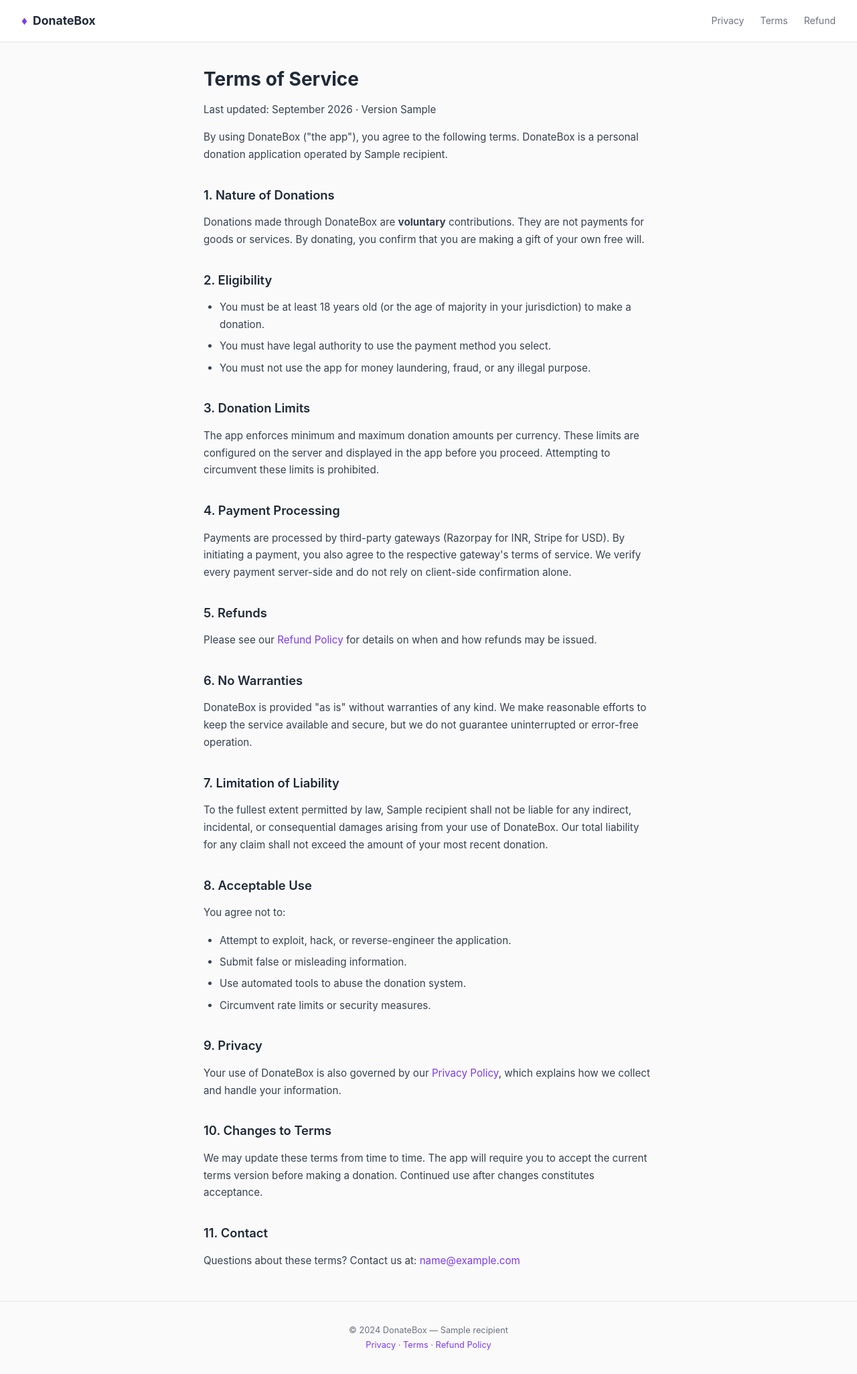
After one commit to python8787/DonateBox, a Python web app: template backend/templates/policy/terms.html in a window 1280 px wide. The commit adds this page. Shown: the whole page at 67% size. Run offline with Jinja, Linux system fonts and the light colour scheme; the template is opened without the code that fills it: most values are stand-ins (such as "Sample title", 1, 10 or a date in 2020).

Commit message:
Phase 6: Security hardening, legal pages, CSV export, error handling, structured logging
Security:
- Add rate limiting on login, donation, and payment endpoints (slowapi)
- Tighten CORS: restrict methods to GET/POST/OPTIONS, headers to Content-Type/Authorization
- Add global exception handler to prevent stack trace leaks in production
- Add HTML tag stripping on donor name input (XSS prevention)

Legal pages:
- Add /policy/privacy, /policy/terms, /policy/refund server-rendered pages
- Clean light-theme design with cross-linking navigation
- Policy URLs added to Flutter app config

Admin:
- Add CSV export endpoint (/admin/export/csv) with same filters as donations page
- Add Export CSV button to donations list template

Flutter:
- Rewrite ApiService with typed exceptions, automatic retry on transient failures
- Add NetworkException, ApiTimeoutException, ServerException, RateLimitException
- Integrate real API calls in home_screen with proper error snackbars
- Link donation dialog "Rules and Policies" to terms page via url_launcher
- Add url_launcher dependency

Logging:
- Add structured logging module (JSON for production, colored dev formatter)
- Support structured extra fields (donation_id, payment_id, status, etc.)
- Quiet noisy library loggers (aiosqlite, sqlalchemy, httpcore)

Co-Authored-By: Claude Opus 4.6 <noreply@anthropic.com>
Claude-Session: https://claude.ai/code/session_01V7HS7pKmjd3H3okXSDiM5a

```diff
--- a/backend/app/schemas/donation.py
+++ b/backend/app/schemas/donation.py
@@ -4,6 +4,7 @@ DonateBox - Donation Schemas
 Pydantic models for request/response validation.
 """
 
+import re
 from datetime import datetime
 from typing import Optional, List
 from uuid import UUID
@@ -53,6 +54,9 @@ class CreateDonationRequest(BaseModel):
     def clean_name(cls, v: Optional[str]) -> Optional[str]:
         if v is not None:
             v = v.strip()
+            # Strip HTML tags to prevent XSS
+            v = re.sub(r"<[^>]*>", "", v)
+            v = v.strip()
             if len(v) == 0:
                 return None
         return v
--- a/backend/templates/admin/donations.html
+++ b/backend/templates/admin/donations.html
@@ -23,6 +23,8 @@
     {% if status_filter or currency %}
     <a href="/admin/donations" class="btn btn-outline">Clear</a>
     {% endif %}
+    <a href="/admin/export/csv{% if status_filter or currency %}?{% endif %}{% if status_filter %}status_filter={{ status_filter }}{% endif %}{% if status_filter and currency %}&{% endif %}{% if currency %}currency={{ currency }}{% endif %}"
+       class="btn btn-outline" style="margin-left:auto;">&#8595; Export CSV</a>
 </form>
 
 <!-- Donations Table -->
--- /dev/null
+++ b/backend/templates/policy/base.html
@@ -0,0 +1,137 @@
+<!DOCTYPE html>
+<html lang="en">
+<head>
+    <meta charset="UTF-8">
+    <meta name="viewport" content="width=device-width, initial-scale=1.0">
+    <title>{% block title %}DonateBox{% endblock %}</title>
+    <style>
+        :root {
+            --bg: #fafafa;
+            --bg-card: #ffffff;
+            --border: #e5e7eb;
+            --text: #1f2937;
+            --text-dim: #6b7280;
+            --accent: #7c3aed;
+            --accent-light: #ede9fe;
+        }
+        * { margin: 0; padding: 0; box-sizing: border-box; }
+        body {
+            font-family: -apple-system, BlinkMacSystemFont, 'Segoe UI', Roboto, sans-serif;
+            background: var(--bg);
+            color: var(--text);
+            line-height: 1.7;
+            min-height: 100vh;
+        }
+        a { color: var(--accent); text-decoration: none; }
+        a:hover { text-decoration: underline; }
+
+        /* Header */
+        .header {
+            background: var(--bg-card);
+            border-bottom: 1px solid var(--border);
+            padding: 1rem 2rem;
+            display: flex;
+            align-items: center;
+            justify-content: space-between;
+        }
+        .header-brand {
+            font-size: 1.1rem;
+            font-weight: 700;
+            color: var(--text);
+            display: flex;
+            align-items: center;
+            gap: 0.5rem;
+        }
+        .header-brand span { color: var(--accent); }
+        .header-nav { display: flex; gap: 1.5rem; font-size: 0.875rem; }
+        .header-nav a { color: var(--text-dim); }
+        .header-nav a:hover { color: var(--accent); text-decoration: none; }
+        .header-nav a.active { color: var(--accent); font-weight: 600; }
+
+        /* Content */
+        .content {
+            max-width: 720px;
+            margin: 2rem auto;
+            padding: 0 1.5rem;
+        }
+        .content h1 {
+            font-size: 1.75rem;
+            font-weight: 700;
+            margin-bottom: 0.5rem;
+        }
+        .last-updated {
+            font-size: 0.8rem;
+            color: var(--text-dim);
+            margin-bottom: 2rem;
+        }
+        .content h2 {
+            font-size: 1.15rem;
+            font-weight: 600;
+            margin-top: 2rem;
+            margin-bottom: 0.75rem;
+            color: var(--text);
+        }
+        .content p {
+            margin-bottom: 1rem;
+            color: #374151;
+            font-size: 0.95rem;
+        }
+        .content ul {
+            margin-bottom: 1rem;
+            padding-left: 1.5rem;
+        }
+        .content li {
+            margin-bottom: 0.4rem;
+            color: #374151;
+            font-size: 0.95rem;
+        }
+        .highlight-box {
+            background: var(--accent-light);
+            border-left: 3px solid var(--accent);
+            padding: 1rem 1.25rem;
+            border-radius: 0 8px 8px 0;
+            margin: 1.5rem 0;
+            font-size: 0.9rem;
+        }
+
+        /* Footer */
+        .footer {
+            text-align: center;
+            padding: 2rem;
+            font-size: 0.8rem;
+            color: var(--text-dim);
+            border-top: 1px solid var(--border);
+            margin-top: 3rem;
+        }
+
+        @media (max-width: 600px) {
+            .header { padding: 1rem; flex-direction: column; gap: 0.75rem; }
+            .content { padding: 0 1rem; margin: 1.5rem auto; }
+            .content h1 { font-size: 1.4rem; }
+        }
+    </style>
+</head>
+<body>
+    <header class="header">
+        <div class="header-brand">
+            <span>&#9830;</span> DonateBox
+        </div>
+        <nav class="header-nav">
+            <a href="/policy/privacy" class="{% if 'privacy' in request.url.path %}active{% endif %}">Privacy</a>
+            <a href="/policy/terms" class="{% if 'terms' in request.url.path %}active{% endif %}">Terms</a>
+            <a href="/policy/refund" class="{% if 'refund' in request.url.path %}active{% endif %}">Refund</a>
+        </nav>
+    </header>
+
+    <main class="content">
+        {% block content %}{% endblock %}
+    </main>
+
+    <footer class="footer">
+        &copy; 2024 DonateBox &mdash; {{ recipient }}<br>
+        <a href="/policy/privacy">Privacy</a> &middot;
+        <a href="/policy/terms">Terms</a> &middot;
+        <a href="/policy/refund">Refund Policy</a>
+    </footer>
+</body>
+</html>
--- /dev/null
+++ b/backend/templates/policy/terms.html
@@ -0,0 +1,95 @@
+{% extends "policy/base.html" %}
+{% block title %}Terms of Service — DonateBox{% endblock %}
+
+{% block content %}
+<h1>Terms of Service</h1>
+<p class="last-updated">Last updated: September 2026 &middot; Version {{ terms_version }}</p>
+
+<p>
+    By using DonateBox ("the app"), you agree to the following terms.
+    DonateBox is a personal donation application operated by {{ recipient }}.
+</p>
+
+<h2>1. Nature of Donations</h2>
+<p>
+    Donations made through DonateBox are <strong>voluntary</strong> contributions.
+    They are not payments for goods or services. By donating, you confirm that
+    you are making a gift of your own free will.
+</p>
+
+<h2>2. Eligibility</h2>
+<ul>
+    <li>You must be at least 18 years old (or the age of majority in your jurisdiction) to make a donation.</li>
+    <li>You must have legal authority to use the payment method you select.</li>
+    <li>You must not use the app for money laundering, fraud, or any illegal purpose.</li>
+</ul>
+
+<h2>3. Donation Limits</h2>
+<p>
+    The app enforces minimum and maximum donation amounts per currency.
+    These limits are configured on the server and displayed in the app before
+    you proceed. Attempting to circumvent these limits is prohibited.
+</p>
+
+<h2>4. Payment Processing</h2>
+<p>
+    Payments are processed by third-party gateways (Razorpay for INR, Stripe
+    for USD). By initiating a payment, you also agree to the respective
+    gateway's terms of service. We verify every payment server-side and do not
+    rely on client-side confirmation alone.
+</p>
+
+<h2>5. Refunds</h2>
+<p>
+    Please see our <a href="/policy/refund">Refund Policy</a> for details on
+    when and how refunds may be issued.
+</p>
+
+<h2>6. No Warranties</h2>
+<p>
+    DonateBox is provided "as is" without warranties of any kind. We make
+    reasonable efforts to keep the service available and secure, but we do not
+    guarantee uninterrupted or error-free operation.
+</p>
+
+<h2>7. Limitation of Liability</h2>
+<p>
+    To the fullest extent permitted by law, {{ recipient }} shall not be liable
+    for any indirect, incidental, or consequential damages arising from your
+    use of DonateBox. Our total liability for any claim shall not exceed the
+    amount of your most recent donation.
+</p>
+
+<h2>8. Acceptable Use</h2>
+<p>You agree not to:</p>
+<ul>
+    <li>Attempt to exploit, hack, or reverse-engineer the application.</li>
+    <li>Submit false or misleading information.</li>
+    <li>Use automated tools to abuse the donation system.</li>
+    <li>Circumvent rate limits or security measures.</li>
+</ul>
+
+<h2>9. Privacy</h2>
+<p>
+    Your use of DonateBox is also governed by our
+    <a href="/policy/privacy">Privacy Policy</a>, which explains how we
+    collect and handle your information.
+</p>
+
+<h2>10. Changes to Terms</h2>
+<p>
+    We may update these terms from time to time. The app will require you to
+    accept the current terms version before making a donation. Continued use
+    after changes constitutes acceptance.
+</p>
+
+<h2>11. Contact</h2>
+<p>
+    Questions about these terms? Contact us at:
+    {% if contact_email %}
+    <a href="mailto:{{ contact_email }}">{{ contact_email }}</a>
+    {% else %}
+    the contact information provided in the app.
+    {% endif %}
+</p>
+{% endblock %}
```
Also changed, not shown: backend/app/api/admin.py (+69 -19 lines), backend/app/api/donations.py (+8 -3 lines), backend/app/api/payments.py (+11 -4 lines), backend/app/api/policies.py (added, +44 -0 lines), backend/app/logging_config.py (added, +106 -0 lines), backend/app/main.py (+31 -8 lines), backend/templates/policy/privacy.html (added, +87 -0 lines), backend/templates/policy/refund.html (added, +71 -0 lines), mobile/donatebox/pubspec.yaml (+18 -3 lines), 4 other files.
